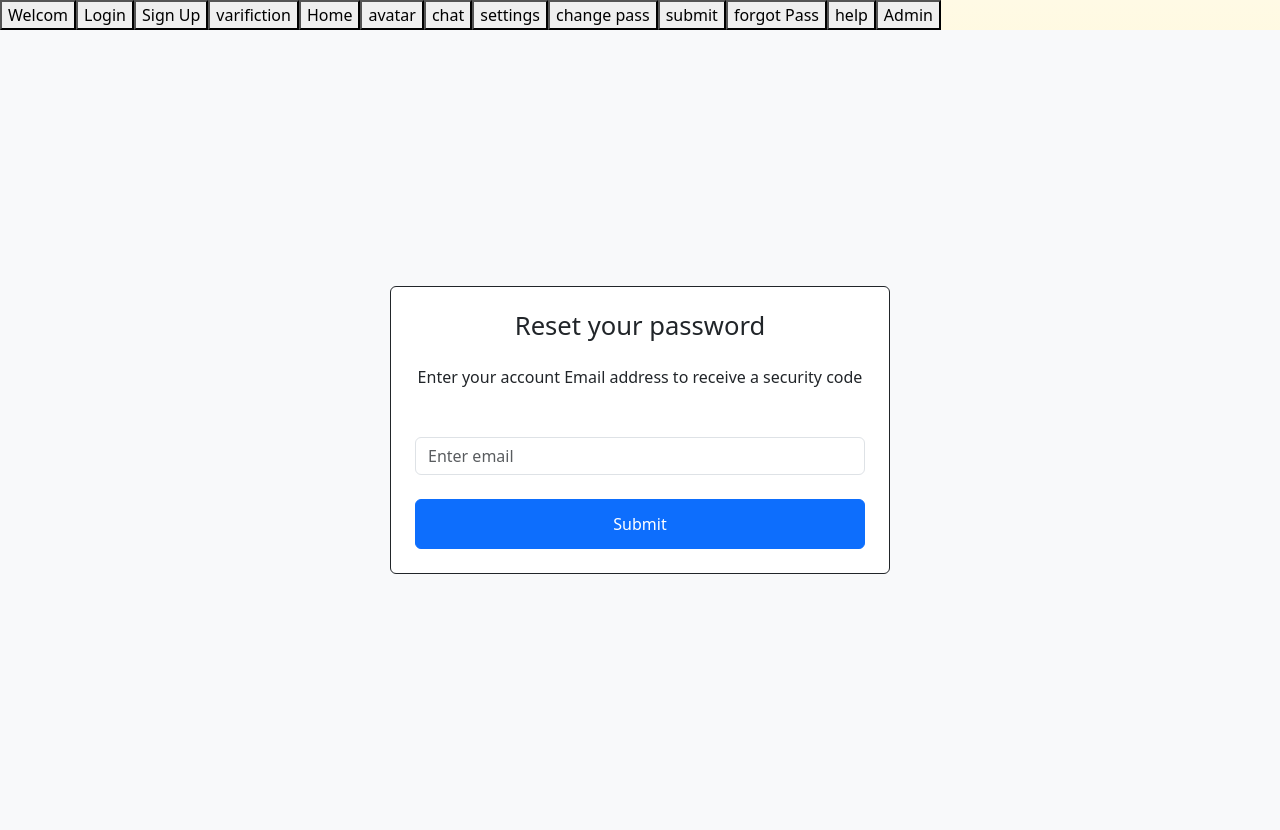
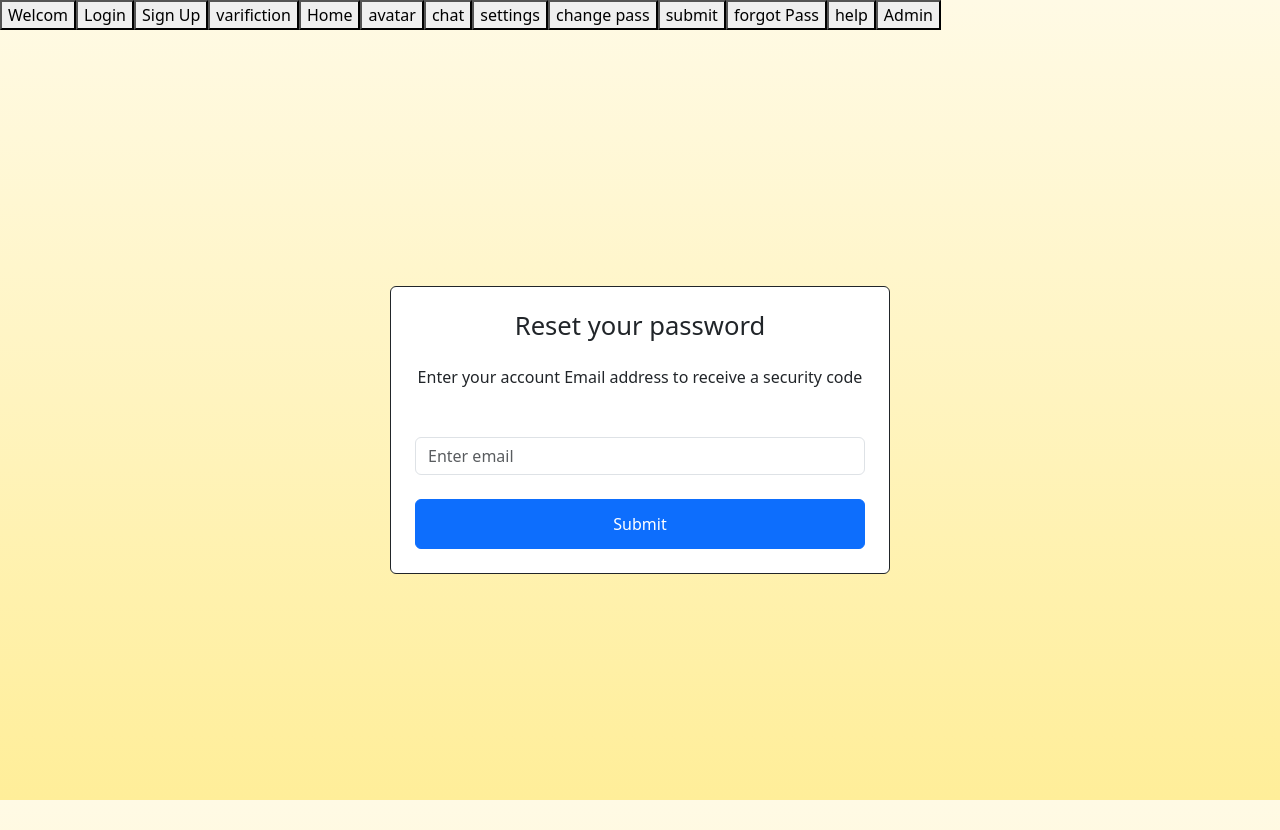
Before and after one commit to Avishay7/BeeLingualClient, a React (Vite) app: page /submit in a window 1280 px wide. Built offline with nearby package versions, Linux system fonts and the light colour scheme.

Commit message:
change bg

```diff
--- a/src/componentsClient/submit.jsx
+++ b/src/componentsClient/submit.jsx
@@ -2,7 +2,7 @@ import React from 'react'
 
 function Submit() {
   return (
-    <div className="d-flex justify-content-center align-items-center vh-100 bg-light">
+    <div className="d-flex justify-content-center align-items-center vh-100 ">
       <div className="border border-dark rounded p-4 d-flex flex-column" style={{ width: '80%', maxWidth: '500px', backgroundColor: 'white' }}>
         <h2 className="text-center mb-4" style={{ fontSize: '1.6rem' }}>Reset your password</h2>
         <p className="text-center mb-5" style={{ fontSize: '1rem' }}>Enter your account Email address to receive a security code</p>
```
